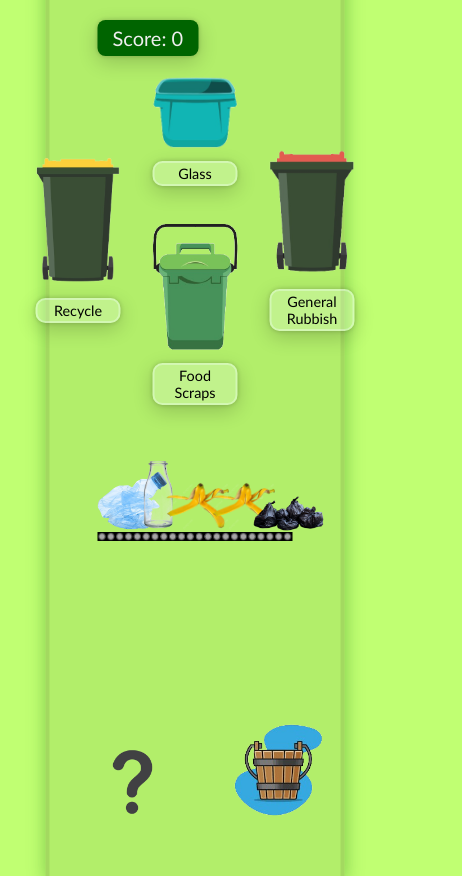
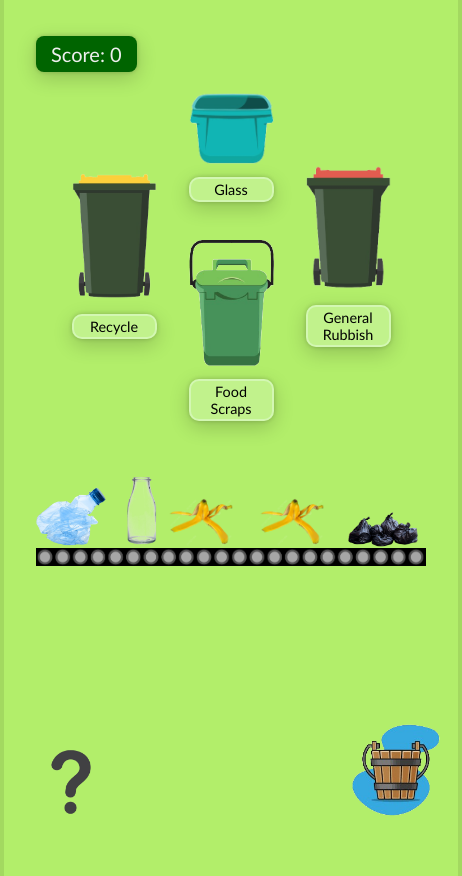
Before and after one commit to MatildaG/363, a plain HTML site: page index.html in a window 390 px wide. Shown: the whole page, 462 px wide, since content can reach past the window. Drawn offline with Linux system fonts and the light colour scheme.

Commit message:
Started repsponsiveness for smaller screen sizes, but not finished.

```diff
--- a/style.css
+++ b/style.css
@@ -4,6 +4,21 @@ body {
     font-family: 'Trebuchet MS', 'Lucida Sans Unicode', 'Lucida Grande', 'Lucida Sans', Arial, sans-serif;
 }
 
+@media screen and (max-width: 600px) {
+    .container {
+        width: 100vw;
+        position: absolute;
+        height: 100vh;
+        padding: 1rem 2rem;
+        background-color: #b2ee6a;
+        border-width: 0 4px;
+        border-style: solid;
+        border-color: #a3d960;
+        box-shadow: 0 4px 15px 0 #00640030, 0 6px 20px 0 #00640030;
+    }
+}
+
+@media screen and (min-width: 600px) {
     .container {
         width: 50vw;
         position: absolute;
@@ -17,6 +32,7 @@ body {
         border-style: solid;
         border-color: #a3d960;
         box-shadow: 0 4px 15px 0 #00640030, 0 6px 20px 0 #00640030;
+    }
 }
 
 
@@ -74,7 +90,6 @@ figcaption {
     border: 2px solid #f0fff460;
     border-radius: 10px;
     box-shadow: 0 0 4px 0 #00000030, 0 6px 20px 0 #00000030;
-
 }
 
 
```
Lines whose indentation alone changed are shown as unchanged.
